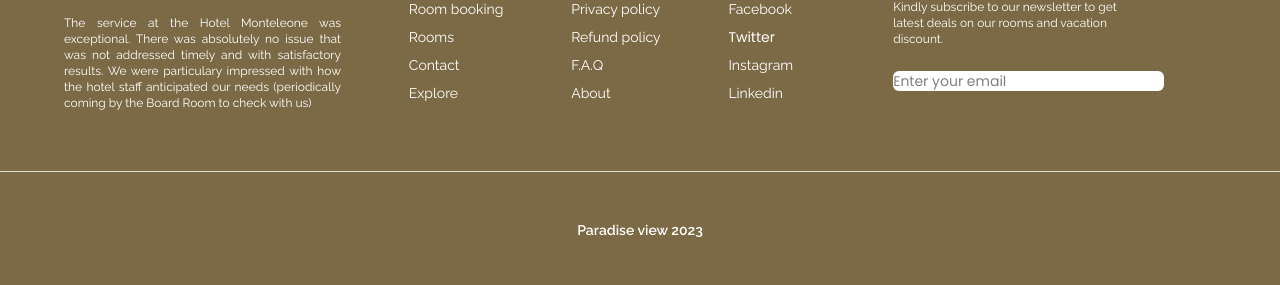
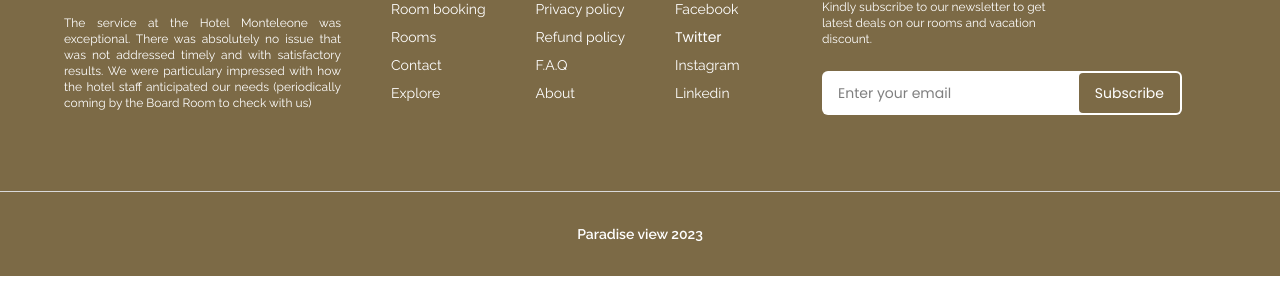
Before and after one commit to AymanSdq/HotelPage, a React (Vite) app: page / in a window 1280 px wide. Shown: the part 2563-2848 px from the top of the page. Built offline with nearby package versions, Linux system fonts and the light colour scheme.

Commit message:
Footer done

```diff
--- a/src/Components/Footer.tsx
+++ b/src/Components/Footer.tsx
@@ -34,12 +34,13 @@ const Footer = () => {
       <nav>
         <h6 className="footer-title raleway">Newsletter</h6>
         <p className="text-xs w-[234px] raleway">Kindly subscribe to our newsletter to get latest deals on our rooms and vacation discount.</p>
-        <div className="my-4">
-          <input type="" placeholder="Enter your email" className="bg-white text-black rounded-md" />
+        <div className="my-4 relative  w-[360px]">
+          <input type="" placeholder="Enter your email" className="bg-white text-black rounded-md py-3 border-none w-full px-4" />
+          <button className="text-white bg-[#7C6A46] absolute right-[2px] top-[2px] px-4 rounded-sm bottom-[2px] ">Subscribe</button>
         </div>
       </nav>
     </footer>
-    <footer className="footer border-t border-[#D9D9D9] sm:footer-horizontal raleway footer-center text-white bg-[#7C6A46] py-12">
+    <footer className="footer border-t border-[#D9D9D9] sm:footer-horizontal raleway footer-center py-8 text-white bg-[#7C6A46]">
       <aside>
         <p className="raleway font-semibold">Paradise view 2023</p>
       </aside>
```
